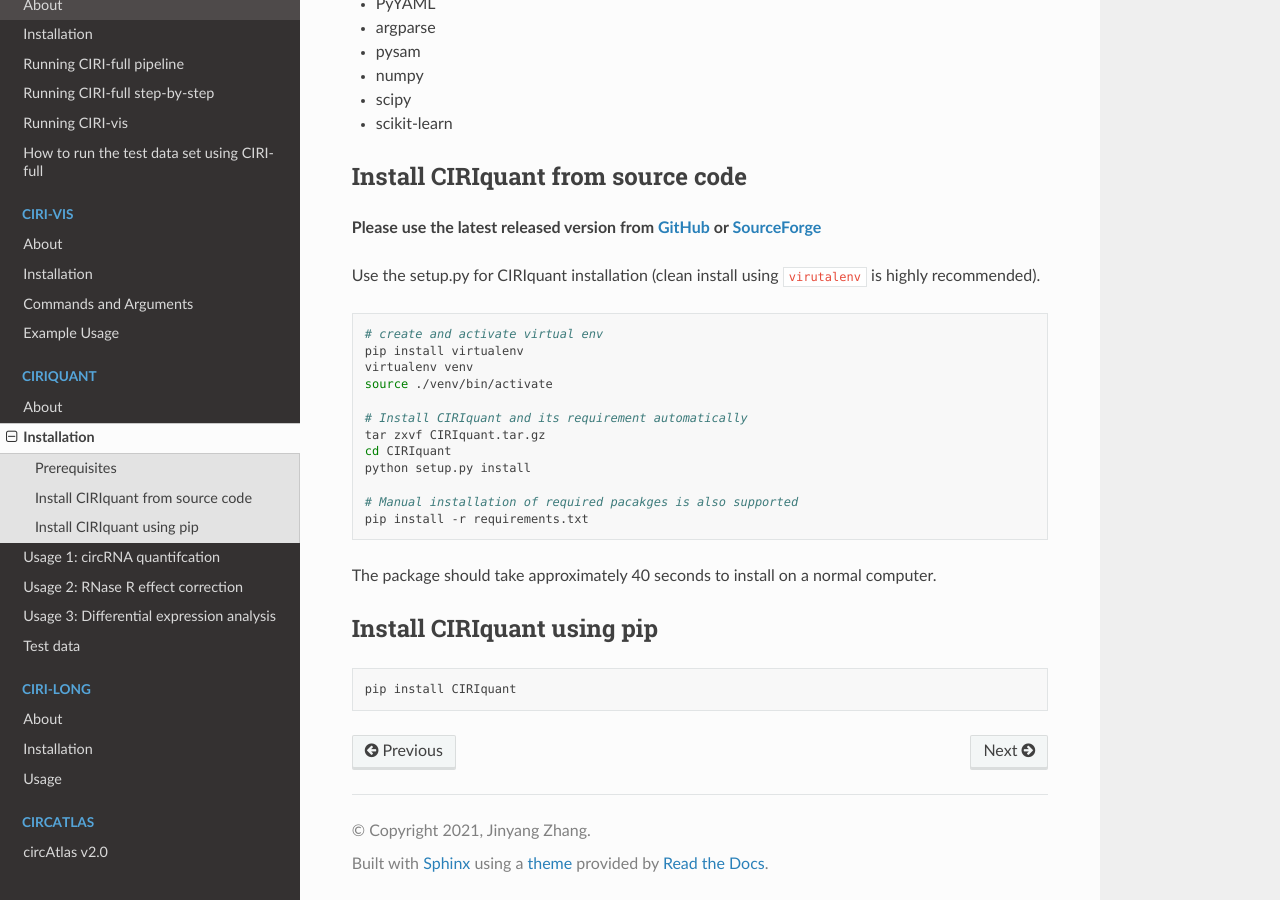
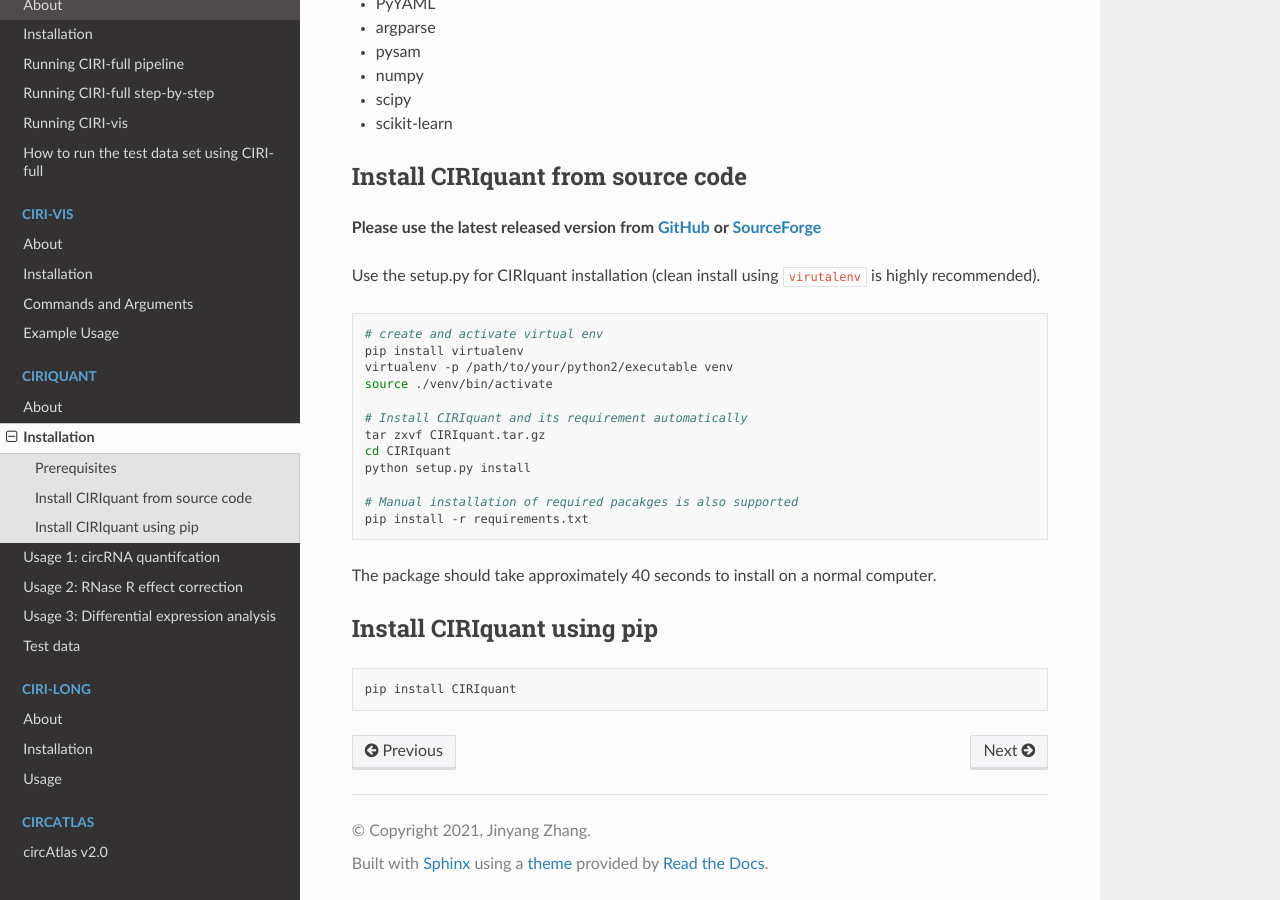
Before and after one commit to bioinfo-biols/CIRI-cookbook, a Sphinx documentation site: the page built from source/CIRIquant_1_installation.md, in a window 1280 px wide and 900 px high, scrolled down 513 px. Built offline with Sphinx 7.4.7 and the Read the Docs theme 2.0.0, drawn with Linux system fonts in a browser that asks for light colours.

Commit message:
Update CIRIquant_1_installation.md

````diff
--- a/source/CIRIquant_1_installation.md
+++ b/source/CIRIquant_1_installation.md
@@ -27,7 +27,7 @@ Use the setup.py for CIRIquant installation (clean install using `virutalenv` is
 ```bash
 # create and activate virtual env
 pip install virtualenv
-virtualenv venv
+virtualenv -p /path/to/your/python2/executable venv
 source ./venv/bin/activate
 
 # Install CIRIquant and its requirement automatically
````
